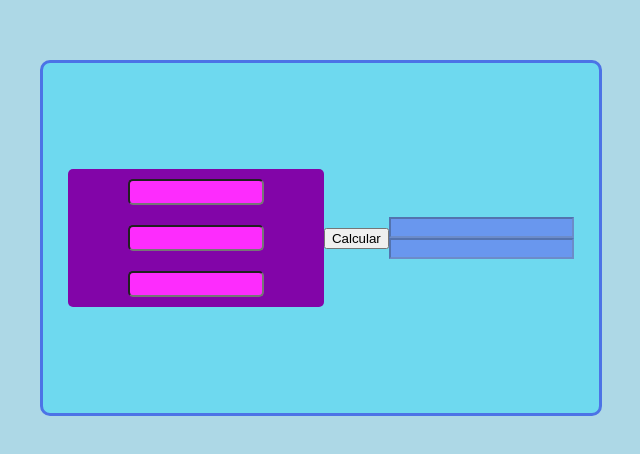
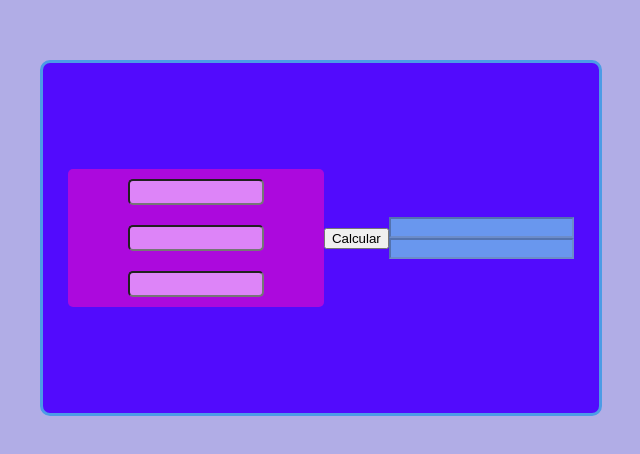
Before and after one commit to Nunes-Willi/Calculadoradebaskara, a plain HTML site: page index.html in a window 1280 px wide. Shown: the part 160-614 px from the top of the page, without its empty margins (319-959 px from the left). Drawn offline with Linux system fonts and the light colour scheme.

Commit message:
style.css

```diff
--- a/style.css
+++ b/style.css
@@ -9,15 +9,15 @@ main {
 }
 
 .Toman {
-    border: 3px solid rgb(76, 115, 230);
+    border: 3px solid rgb(76, 156, 230);
     padding: 25px;
     height: 300px;
     width: 40%;
-    background-color:rgba(0, 217, 255, 0.363);
+    background-color:rgba(76, 0, 255, 0.938);
 }
 
 .inputs input {
-    background-color: rgb(253, 44, 253);
+    background-color: rgb(221, 132, 248);
    margin: 10px 0px;
    height: 20px;
    width: 50%;
@@ -25,7 +25,7 @@ main {
 }
 
 .inputs {
-    background-color: rgb(130, 5, 168);
+    background-color: rgb(172, 9, 221);
     border-radius: 5px;
 }
 
@@ -63,5 +63,5 @@ main {
 }
 
 body {
-    background-color: lightblue;
+    background-color: rgb(177, 173, 230);
 }
```
